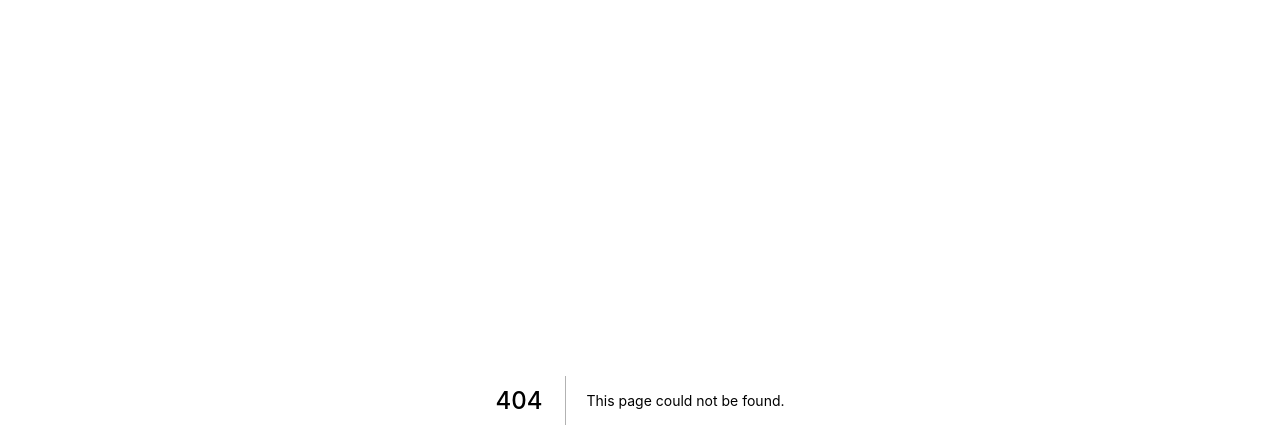
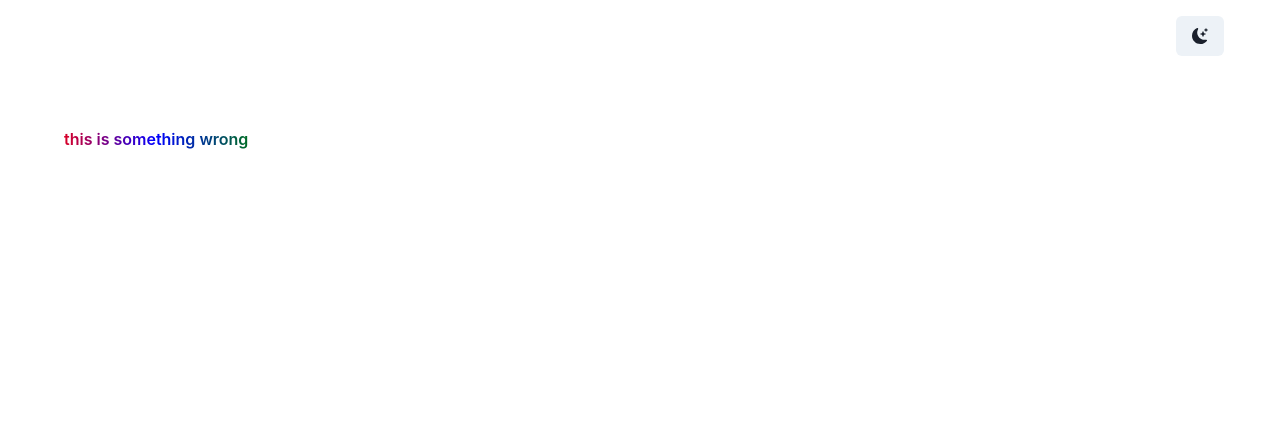
Before and after one commit to ramankarki/magic-login-next-auth, a Next.js app: page /chakra-test in a window 1280 px wide. Before the commit this address had no page. Shown: the top 448 px of the page. Built offline with nearby package versions, Linux system fonts and the light colour scheme.

Commit message:
add dark theme

```diff
--- a/pages/_app.js
+++ b/pages/_app.js
@@ -1,12 +1,17 @@
-import { ChakraProvider, extendTheme } from '@chakra-ui/react';
 import { SessionProvider } from 'next-auth/react';
+import { ChakraProvider } from '@chakra-ui/react';
+
+import Header from '../template/Header';
+
+import theme from '../utils/chakra-theme';
 
 import '../styles/globals.css';
 
 function MyApp({ Component, pageProps: { session, ...pageProps } }) {
   return (
-    <ChakraProvider>
+    <ChakraProvider theme={theme}>
       <SessionProvider session={session}>
+        <Header />
         <Component {...pageProps} />
       </SessionProvider>
     </ChakraProvider>
--- /dev/null
+++ b/pages/chakra-test.js
@@ -0,0 +1,19 @@
+import { Button } from '@chakra-ui/react';
+
+const Chakratest = () => {
+  return (
+    <Button
+      m="3rem"
+      as="a"
+      href="/"
+      bgGradient="linear(to-l,green, blue, red)"
+      color="transparent"
+      bgClip="text"
+      _hover={{ backgroundColor: 'transparent' }}
+    >
+      this is something wrong
+    </Button>
+  );
+};
+
+export default Chakratest;
--- a/styles/signin.module.scss
+++ b/styles/signin.module.scss
@@ -1,14 +1,11 @@
 .pageContainer {
-  height: 100vh;
-  padding: 2rem 1rem;
+  margin: 4rem 0 2rem;
   display: flex;
   align-items: center;
   flex-direction: column;
-  justify-content: center;
   transition: 1000ms ease-out;
 
   h1 {
-    color: #444;
     font-size: 2rem;
     margin-top: 1.5rem;
   }
@@ -26,7 +23,6 @@
 
   p {
     font-size: 1rem;
-    color: #444;
   }
 
   input {
--- /dev/null
+++ b/template/Header/index.js
@@ -0,0 +1,25 @@
+import { Button, Box, useColorMode } from '@chakra-ui/react';
+import { BsFillSunFill, BsMoonStarsFill } from 'react-icons/bs';
+
+const Header = () => {
+  const { colorMode, toggleColorMode } = useColorMode();
+
+  console.log(colorMode);
+
+  return (
+    <header>
+      <Box
+        display="flex"
+        justifyContent="flex-end"
+        maxWidth="1200px"
+        m="0 auto"
+      >
+        <Button m="1rem" onClick={toggleColorMode}>
+          {colorMode === 'dark' ? <BsFillSunFill /> : <BsMoonStarsFill />}
+        </Button>
+      </Box>
+    </header>
+  );
+};
+
+export default Header;
--- /dev/null
+++ b/utils/chakra-theme.js
@@ -0,0 +1,8 @@
+import { extendTheme } from '@chakra-ui/react';
+
+const config = {
+  useSystemColorMode: true,
+  initialColorMode: 'dark', // this is fallback if system color is not resolved
+};
+
+export default extendTheme({ config });
```
